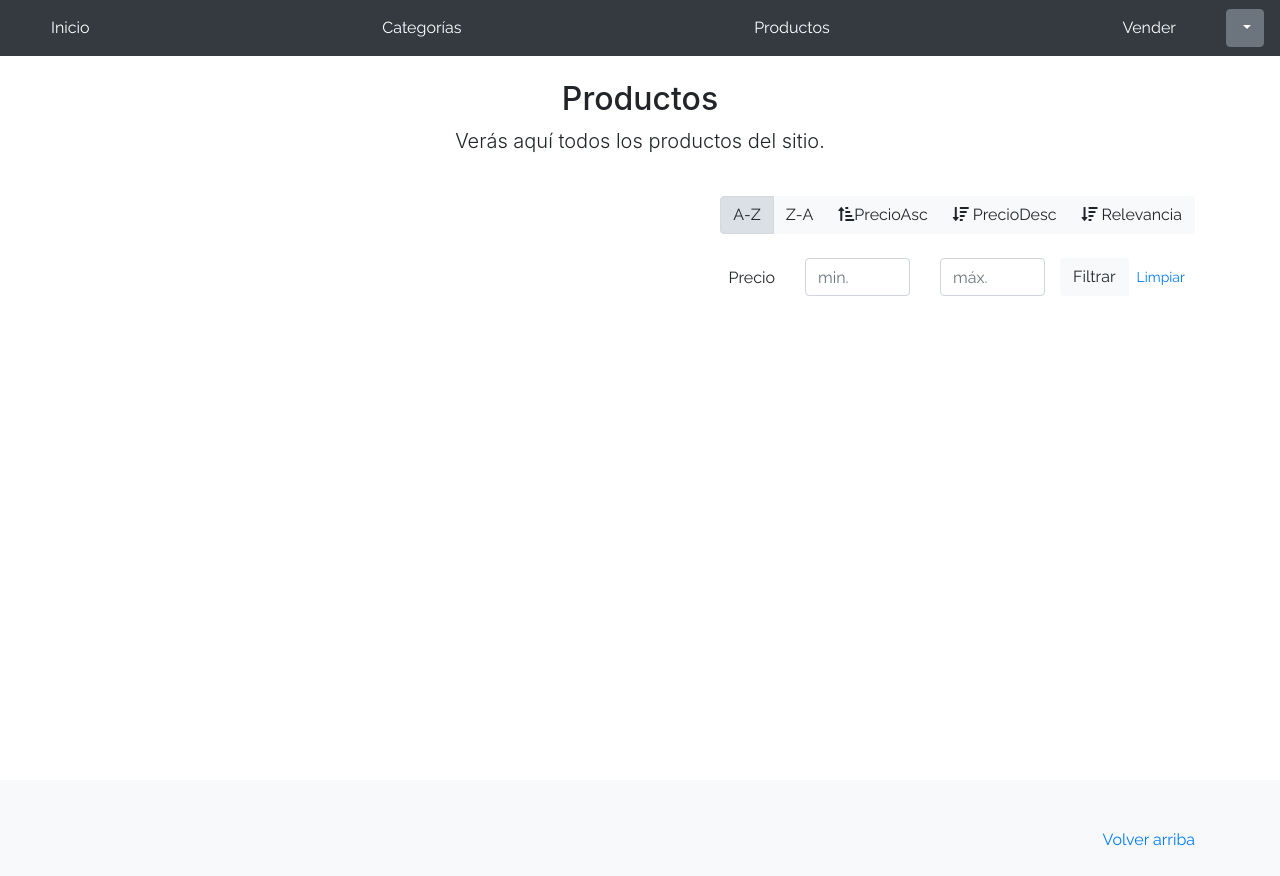
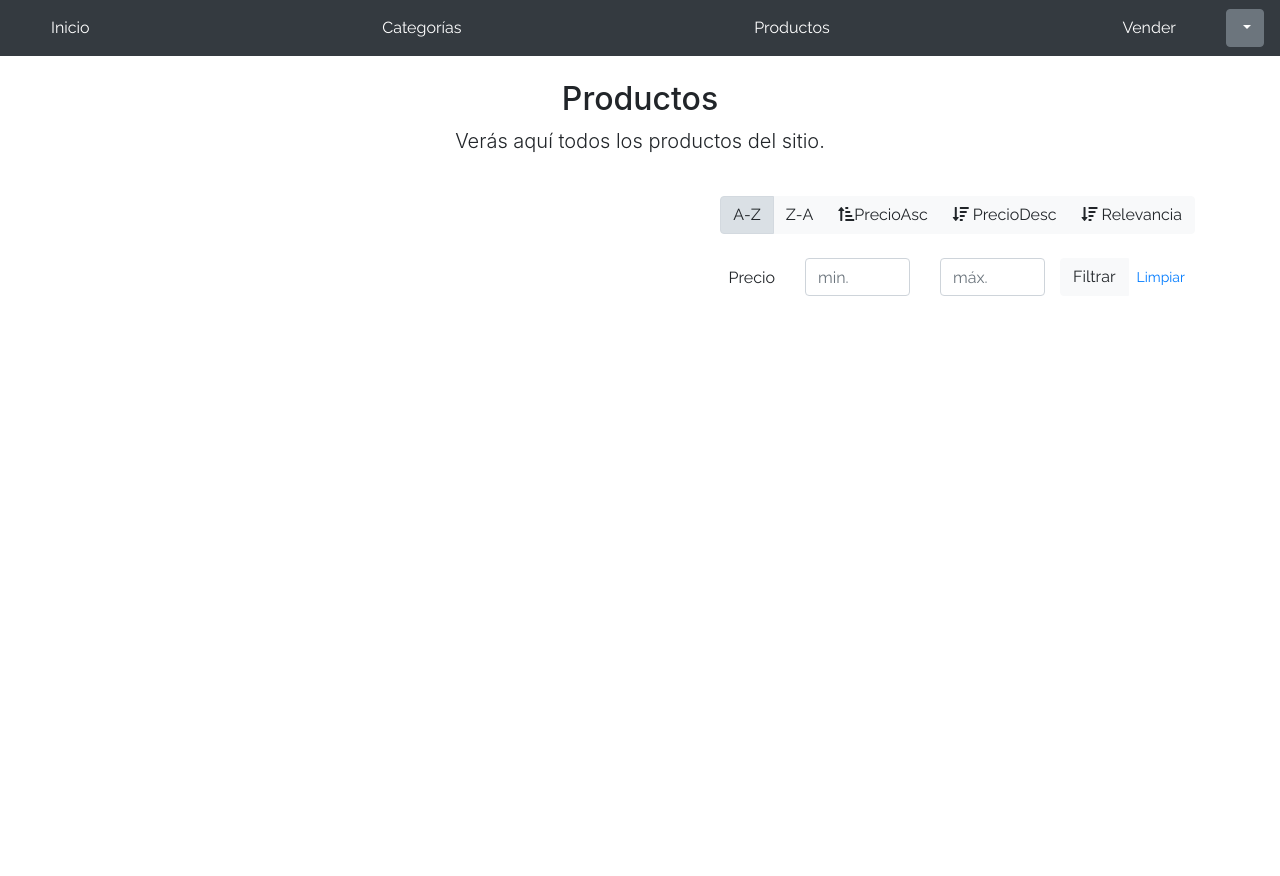
Before and after one commit to andersonrogelio/obligatorio_jap, a plain HTML site: page products.html in a window 1280 px wide. After the commit the page ends 800 px from the top, so only its background shows below. Drawn offline with Linux system fonts and the light colour scheme; no server answers.

Commit message:
correcion de html products

```diff
--- a/products.html
+++ b/products.html
@@ -116,12 +116,12 @@
       </div>
   <!----> </main>
 
-    <footer class="text-muted bg-light">
+   <!-- <footer class="text-muted bg-light">
       <div class="container">
         <p class="float-right">
           <a href="#">Volver arriba</a>
       </div>
-    </footer>
+    </footer>-->
     <div id="spinner-wrapper"><div class="lds-ring"><div></div><div></div><div></div><div></div></div></div>
     <script src="js/jquery-3.4.1.min.js"></script>
     <script src="js/bootstrap.bundle.min.js"></script>
```
